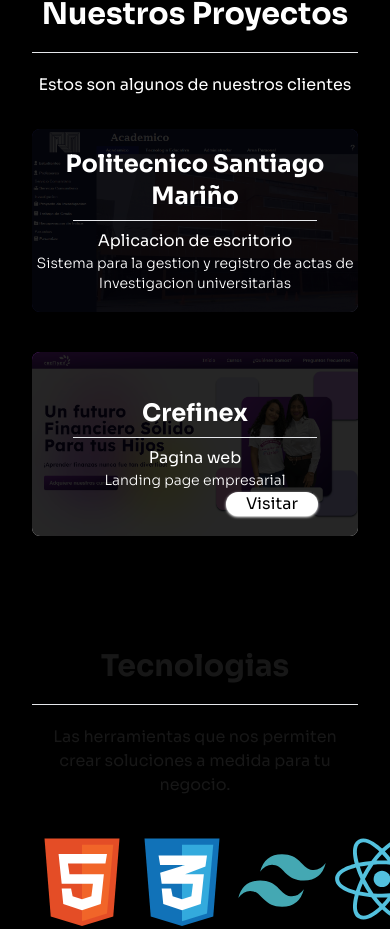
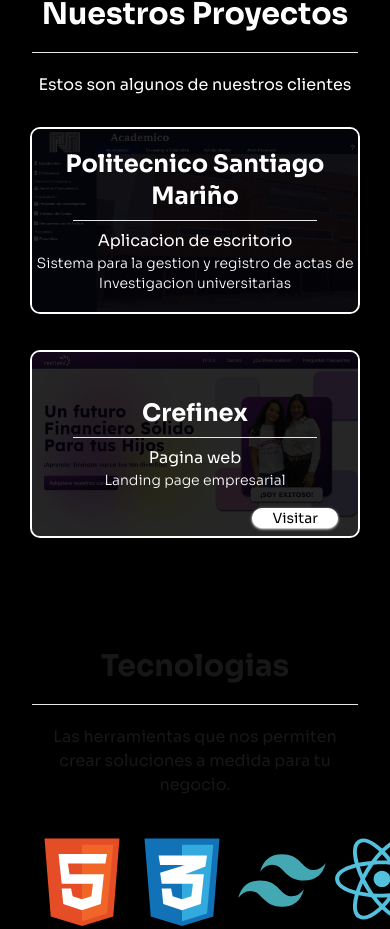
Before and after one commit to jcolavita/portfolio, a Next.js app: page / in a window 390 px wide. Shown: the part 1260-2189 px from the top of the page. Built offline with nearby package versions, Linux system fonts and the light colour scheme.

Commit message:
add outline to project cards

```diff
--- a/src/app/components/sections/projects/projectsCard.jsx
+++ b/src/app/components/sections/projects/projectsCard.jsx
@@ -16,7 +16,7 @@
         <div className="grid md:grid-cols-2 grid-cols-1 gap-10">
           {data.map((item) => (
             <div
-              className=" relative group md:hover:scale-105 transition-all ease-in-out duration-300 rounded-lg overflow-hidden"
+              className=" outline outline-2 outline-white   relative group md:hover:scale-105 transition-all ease-in-out duration-300 rounded-lg overflow-hidden"
               key={item.id}
             >
               <div className="w-full  bg-black/85 absolute md:h-0 h-full md:group-hover:h-full transition-all ease-in-out duration-200" />
@@ -40,7 +40,7 @@
               <a
                 href={item.link}
                 target="blank"
-                className={`bg-white px-5 shadow shadow-white md:hover:scale-110 text-black rounded-full absolute bottom-5 right-10 md:opacity-0 md:group-hover:opacity-100 transition-all ease-in-out duration-300 ${
+                className={`bg-white px-5 shadow text-sm shadow-white md:hover:scale-110 text-black rounded-full absolute md:bottom-5 bottom-2 md:right-10 right-5 md:opacity-0 md:group-hover:opacity-100 transition-all ease-in-out duration-300 ${
                   item.link === "" ? "hidden" : ""
                 }`}
               >
```
